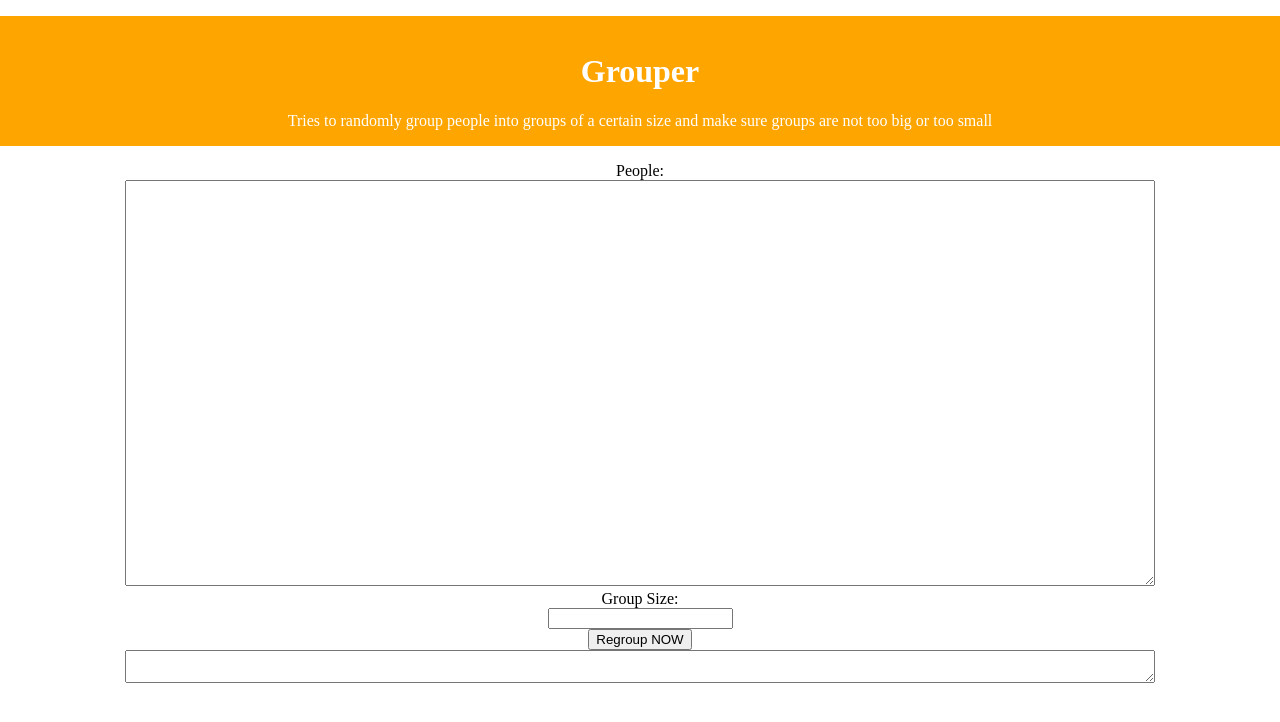
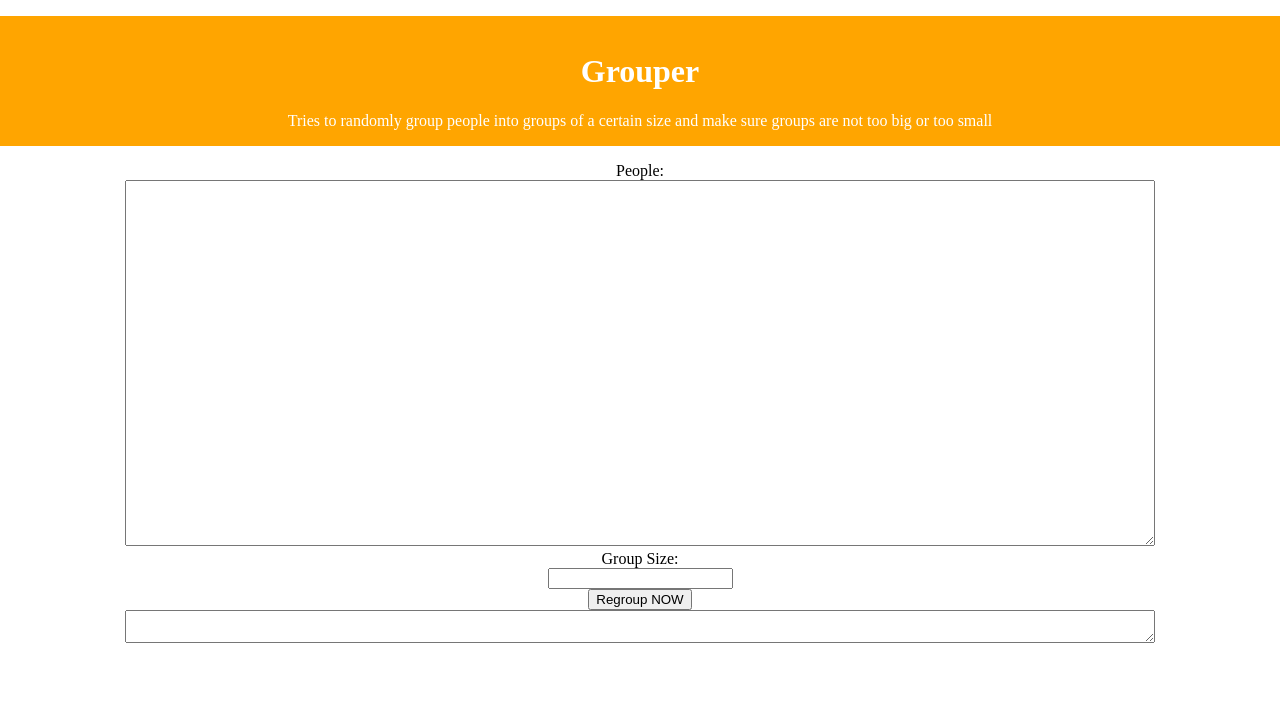
Before and after one commit to angyongen/grouper, a plain HTML site: page index.html in a window 1280 px wide. Drawn offline with Linux system fonts and the light colour scheme.

Commit message:
Adjust height to viewport correctly

```diff
--- a/index.html
+++ b/index.html
@@ -33,27 +33,17 @@
 		mainOutputElement.focus()
 	}
 </script>
-<body>
-	<div>
 		<div class="title">
 			<h1>Grouper</h1>
 			<span>Tries to randomly group people into groups of a certain size and make sure groups are not too big or too small</span>
 		</div>
-	</div>
-	<div>People:</div>
-	<div>
+		<div>People:</div>
 		<textarea id="mainInput" class="input" onfocus="uncollapse(mainInputElement); collapse(mainOutputElement)"></textarea>
-	</div>
-	<div>Group Size:</div>
-	<div>
+		<div>Group Size:</div>
 		<input type="number" id="groupSizeInput"></input>
-	</div>
-	<div>
-		<button onclick="regroup()">Regroup NOW</button>
-	</div>
-	<div>
+		<div><button onclick="regroup()">Regroup NOW</button></div>
 		<textarea id="mainOutput" class="collapsedInput" onfocus="uncollapse(mainOutputElement); collapse(mainInputElement)"></textarea>
-	</div>
+
 	<script>
 		var mainInputElement = document.getElementById("mainInput")
 		var groupSizeInputElement = document.getElementById("groupSizeInput")
--- a/simplestyle.css
+++ b/simplestyle.css
@@ -8,17 +8,16 @@ input, textarea {background-color: #404040; color: white}
 }
 
 .title{ padding: 1em; margin: 1em 0; box-sizing: border-box; width: 100%;}
-body { margin:0; padding: 0 }
-h1, div {text-align: center;}
+body { margin:0; padding: 0; text-align: center; height: 90vh}
 .input, .collapsedInput {
 	width:100%;
 	transition: height 1s;
 }
-div>.collapsedInput {
+.collapsedInput {
 	height: 2em;
 }
-div>.input {
-	height:50vh;
+.input {
+	height:50%;
 }
 @media only screen and (min-width: 500px) {
  	.input, .collapsedInput {width:80%;}
```
